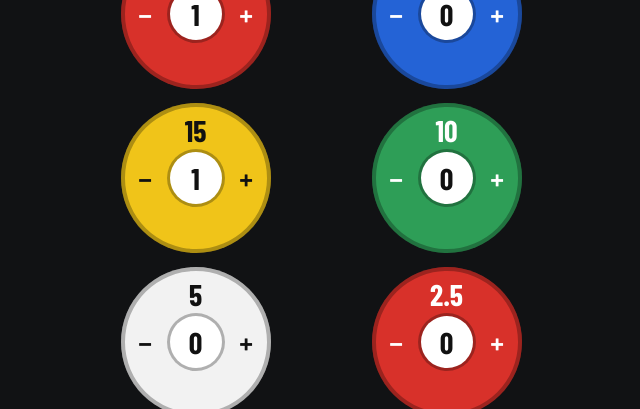
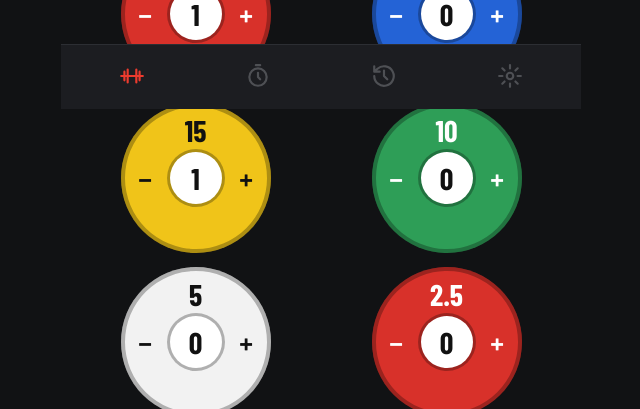
Before and after one commit to evchuk4018/load-the-bar, a website with bundled scripts: page index.html in a window 1280 px wide. Shown: the part 691-1100 px from the top of the page, without its empty margins (319-959 px from the left). Built offline with nearby package versions, Linux system fonts and the light colour scheme.

Commit message:
Add bottom nav bar with placeholder tabs
Co-Authored-By: Claude Opus 5.5 <noreply@anthropic.com>

```diff
--- a/index.html
+++ b/index.html
@@ -36,6 +36,13 @@
 
 </main>
 
+<nav class="tabs">
+  <button aria-current="page" aria-label="Bar"><svg viewBox="0 0 24 24"><path d="M2 12h20M5 8v8M8 6v12M16 6v12M19 8v8"/></svg></button>
+  <button disabled aria-label="Timer"><svg viewBox="0 0 24 24"><circle cx="12" cy="13" r="8"/><path d="M12 9v4l2 2M10 2h4"/></svg></button>
+  <button disabled aria-label="History"><svg viewBox="0 0 24 24"><path d="M3 12a9 9 0 1 0 3-6.7L3 8M3 3v5h5M12 7v5l3 3"/></svg></button>
+  <button disabled aria-label="Settings"><svg viewBox="0 0 24 24"><circle cx="12" cy="12" r="3"/><path d="M12 2v3M12 19v3M2 12h3M19 12h3M4.9 4.9l2.1 2.1M17 17l2.1 2.1M4.9 19.1 7 17M17 7l2.1-2.1"/></svg></button>
+</nav>
+
 <script src="dist/app.js"></script>
 </body>
 </html>
--- a/styles.css
+++ b/styles.css
@@ -6,7 +6,7 @@
 :root{color-scheme:dark;--bg:#111214;--panel:#1c1d21;--line:#2c2e33;--ink:#f3f3f1;--dim:#9a9ca2;--acc:#ec3b2e}
 *{box-sizing:border-box;min-width:0}
 body{margin:0;background:var(--bg);color:var(--ink);font:16px/1.45 Barlow,system-ui,sans-serif;overflow-x:clip;-webkit-tap-highlight-color:transparent}
-main{max-width:520px;margin:0 auto;padding:14px 16px 40px}
+main{max-width:520px;margin:0 auto;padding:14px 16px calc(96px + env(safe-area-inset-bottom))}
 h1{font:700 22px/1 "Barlow Condensed",sans-serif;margin:4px 0 14px;letter-spacing:.01em}
 .seg{display:grid;grid-template-columns:repeat(2,minmax(0,1fr));background:var(--panel);border-radius:12px;padding:4px;gap:4px}
 .seg button,.step{font:inherit;color:var(--ink);background:none;border:0;cursor:pointer}
@@ -31,4 +31,9 @@ h1{font:700 22px/1 "Barlow Condensed",sans-serif;margin:4px 0 14px;letter-spacin
 .pp div{display:grid;grid-template-columns:1fr auto 1fr;align-items:center}
 .pp span{display:grid;place-items:center;width:52px;aspect-ratio:1;border-radius:50%;background:#fff;color:#111;box-shadow:0 0 0 3px rgba(0,0,0,.28)}
 .pp button{height:52px;font:600 28px Barlow,sans-serif;color:inherit;background:none;border:0;cursor:pointer}
+.tabs{position:fixed;left:0;right:0;bottom:0;display:grid;grid-template-columns:repeat(4,1fr);max-width:520px;margin:0 auto;padding:6px 8px calc(6px + env(safe-area-inset-bottom));background:var(--panel);border-top:1px solid var(--line)}
+.tabs button{height:52px;background:none;border:0;color:var(--dim);cursor:pointer}
+.tabs button:disabled{opacity:.4;cursor:default}
+.tabs button[aria-current]{color:var(--acc)}
+.tabs svg{width:26px;height:26px;fill:none;stroke:currentColor;stroke-width:2;stroke-linecap:round;stroke-linejoin:round}
 button:focus-visible{outline:2px solid #fff;outline-offset:2px}
```
